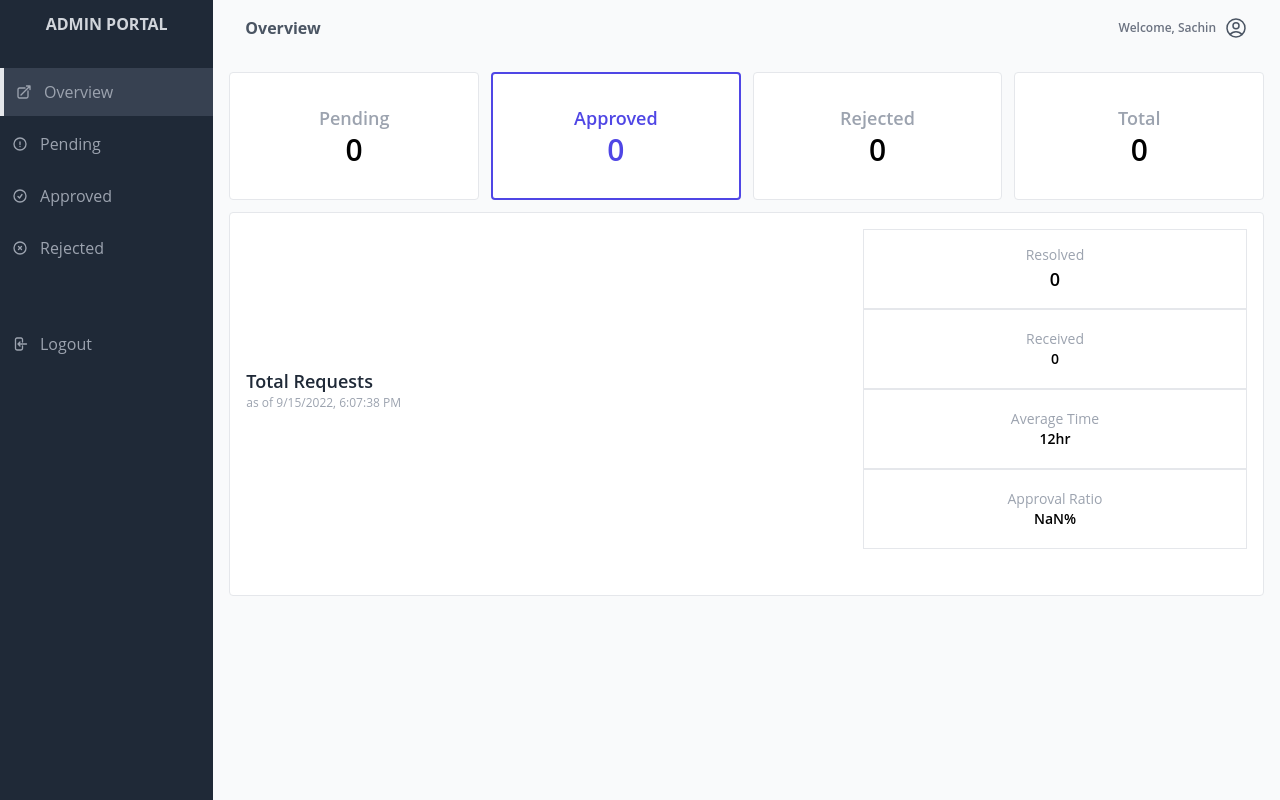
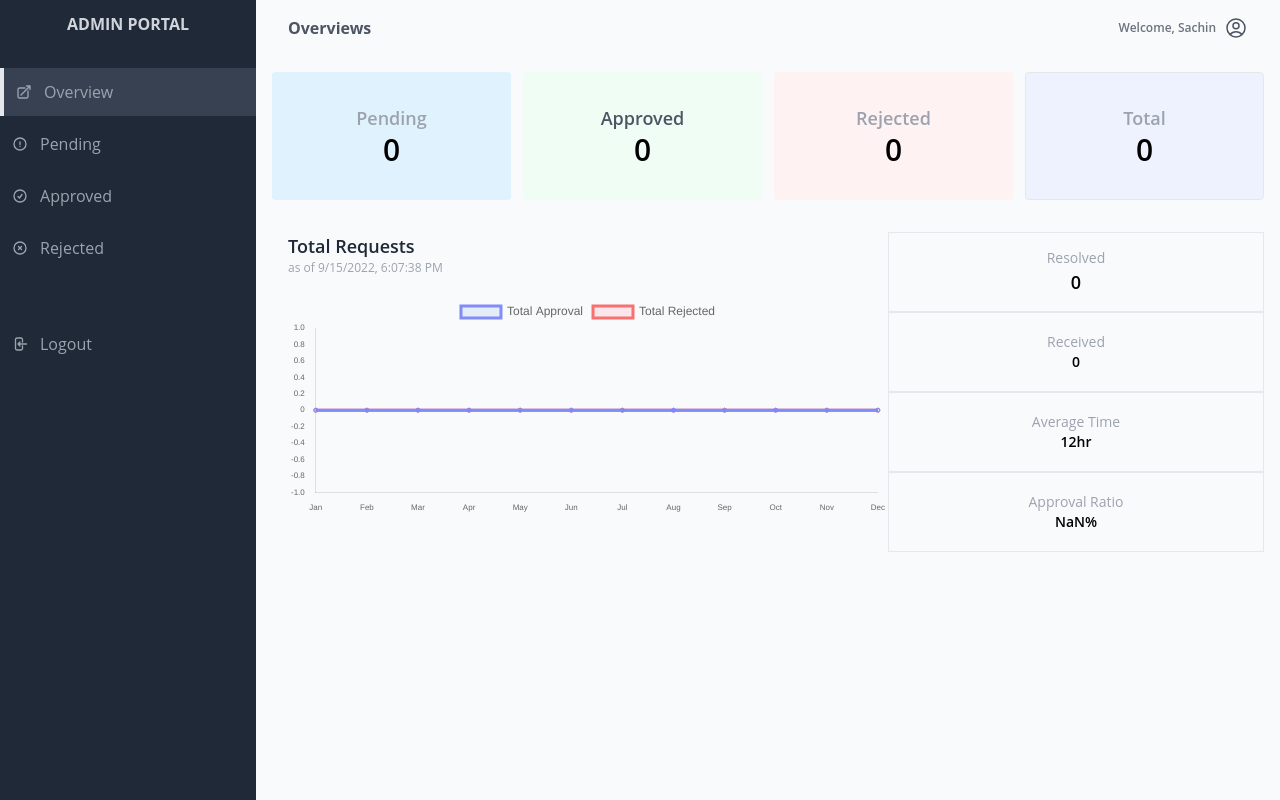
Before and after one commit to dwivedi-ritik/Gatepass-Portal, a Next.js app: page /admin/overviews in a window 1280 px wide. Built offline with nearby package versions, Linux system fonts and the light colour scheme; no server answers; the database is empty; sample sign-in values are in the browser's storage.

Commit message:
Made Admin Panel Resonsive Check chart js on vercel Hope for better deployement

```diff
--- a/components/Spinner.js
+++ b/components/Spinner.js
@@ -2,10 +2,10 @@ import React from "react";
 
 export default function Spinner() {
     return (
-        <div className="relative z-10" aria-labelledby="modal-title" role="dialog" aria-modal="true">
-            <div className="fixed inset-0 bg-gray-100 bg-opacity-75 transition-opacity"></div>
+        <div className="relative z-10 " aria-labelledby="modal-title" role="dialog" aria-modal="true">
+            <div className="fixed inset-0 bg-white bg-opacity-75 transition-opacity"></div>
             <div className="fixed inset-0 z-10 overflow-y-auto">
-                <div className="flex justify-center my-16">
+                <div className="flex justify-center h-screen items-center -my-12">
                     <div role="status">
                         <svg className="inline mr-2 w-24 h-24 text-gray-200 animate-spin  fill-blue-600" viewBox="0 0 100 101" fill="none" xmlns="http://www.w3.org/2000/svg">
                             <path d="M100 50.5908C100 78.2051 77.6142 100.591 50 100.591C22.3858 100.591 0 78.2051 0 50.5908C0 22.9766 22.3858 0.59082 50 0.59082C77.6142 0.59082 100 22.9766 100 50.5908ZM9.08144 50.5908C9.08144 73.1895 27.4013 91.5094 50 91.5094C72.5987 91.5094 90.9186 73.1895 90.9186 50.5908C90.9186 27.9921 72.5987 9.67226 50 9.67226C27.4013 9.67226 9.08144 27.9921 9.08144 50.5908Z" fill="currentColor" />
--- a/components/admin/AdminNav.js
+++ b/components/admin/AdminNav.js
@@ -1,13 +1,25 @@
 import React from "react";
 
-export default function AdminNav() {
+export default function AdminNav(props) {
+    const toggleSideNavOpen = () => {
+        const sideNav = document.querySelector('.sidenav')
+        sideNav.classList.remove('hidden')
+        sideNav.classList.add("absolute")
+        sideNav.classList.add("top-0")
+        sideNav.classList.add("left-0")
+        sideNav.classList.add("bottom-0")
+        sideNav.classList.add("right-0")
+    }
     return (
         <div className="mt-4 mx-4 flex justify-between items-center">
-            <p className="font-bold text-gray-600">Overview</p>
+            <svg onClick={toggleSideNavOpen} className="w-6 h-6 md:hidden text-gray-600" aria-hidden="true" fill="currentColor" viewBox="0 0 20 20" xmlns="http://www.w3.org/2000/svg">
+                <path fill-rule="evenodd" d="M3 5a1 1 0 011-1h12a1 1 0 110 2H4a1 1 0 01-1-1zM3 10a1 1 0 011-1h12a1 1 0 110 2H4a1 1 0 01-1-1zM3 15a1 1 0 011-1h12a1 1 0 110 2H4a1 1 0 01-1-1z" clip-rule="evenodd"></path></svg>
+
+            <p className="font-bold text-gray-600">{props.title}</p>
             <div className="flex items-center gap-2">
                 <p className="text-xs font-semibold text-gray-500">Welcome, Sachin</p>
                 <svg xmlns="http://www.w3.org/2000/svg" fill="none" viewBox="0 0 24 24" stroke-width="1.5" stroke="currentColor" className="w-6 h-6 text-gray-600">
-                    <path stroke-linecap="round" stroke-linejoin="round" d="M17.982 18.725A7.488 7.488 0 0012 15.75a7.488 7.488 0 00-5.982 2.975m11.963 0a9 9 0 10-11.963 0m11.963 0A8.966 8.966 0 0112 21a8.966 8.966 0 01-5.982-2.275M15 9.75a3 3 0 11-6 0 3 3 0 016 0z" />
+                    <path strokeLinecap="round" strokeLinejoin="round" d="M17.982 18.725A7.488 7.488 0 0012 15.75a7.488 7.488 0 00-5.982 2.975m11.963 0a9 9 0 10-11.963 0m11.963 0A8.966 8.966 0 0112 21a8.966 8.966 0 01-5.982-2.275M15 9.75a3 3 0 11-6 0 3 3 0 016 0z" />
                 </svg>
 
             </div>
--- a/components/admin/AdminOverview.js
+++ b/components/admin/AdminOverview.js
@@ -2,7 +2,7 @@ import React, { useEffect, useState } from "react";
 import AdminNav from "./AdminNav";
 
 // Chart js is having issue in production for now i have to remove it from producton
-// import ShowChart from "./ShowChart";
+import ShowChart from "./ShowChart";
 
 import Spinner from "../Spinner"
 
@@ -26,57 +26,57 @@ export default function AdminOverview() {
             {!showSpinner &&
                 <div className="w-full bg-gray-50">
                     <div className="mx-4">
-                        <AdminNav />
-                        <div className="mt-8 flex gap-3">
-                            <div className="flex h-32 w-1/4 flex-col items-center justify-center rounded border bg-white">
+                        <AdminNav title={"Overviews"} />
+                        <div className="mt-8 grid grid-cols-2 md:grid-cols-4 gap-3">
+                            <div className="flex h-32 flex-col items-center justify-center rounded  bg-sky-100 border-sky-600">
                                 <p className="text-lg font-semibold text-gray-400">Pending</p>
                                 <p className="text-3xl font-semibold">{dashboard.pendingCount}</p>
                             </div>
-                            <div className="flex h-32 w-1/4 flex-col items-center justify-center rounded border-2 border-indigo-600 bg-white">
-                                <p className="text-lg font-semibold text-indigo-600">Approved</p>
-                                <p className="text-3xl font-semibold text-indigo-600">{dashboard.approveCount}</p>
+                            <div className="flex h-32 flex-col items-center justify-center rounded   bg-green-50 border-green-600">
+                                <p className="text-lg font-semibold text-gray-600">Approved</p>
+                                <p className="text-3xl font-semibold">{dashboard.approveCount}</p>
                             </div>
-                            <div className="flex h-32 w-1/4 flex-col items-center justify-center rounded border bg-white">
+                            <div className="flex h-32 flex-col items-center justify-center rounded  bg-red-50 border-red-600">
                                 <p className="text-lg font-semibold text-gray-400">Rejected</p>
                                 <p className="text-3xl font-semibold">{dashboard.rejectCount}</p>
                             </div>
-                            <div className="flex h-32 w-1/4 flex-col items-center justify-center rounded border bg-white">
+                            <div className="flex h-32 flex-col items-center justify-center rounded border bg-indigo-50">
                                 <p className="text-lg font-semibold text-gray-400">Total</p>
                                 <p className="text-3xl font-semibold">{dashboard.pendingCount + dashboard.approveCount + dashboard.rejectCount}</p>
                             </div>
                         </div>
-                        <div className="w-full h-96 border bg-white rounded mt-3 ">
+                    </div>
+                    {/* <div className="w-full h-96 border bg-white rounded mt-3"> */}
 
-                            <div className="flex items-center justify-between">
+                    <div className="flex mt-4 flex-col md:flex-row justify-between mx-4">
                         <div className="mt-4 ml-4">
                             <p className="text-lg font-semibold text-gray-800">Total Requests</p>
                             <p className="text-xs text-gray-400">as of {new Date().toLocaleString()}</p>
 
 
-                                    {/* <ShowChart /> //B */}
+                            <ShowChart />
                         </div>
-                                <div className="flex flex-col mt-4 mr-4">
-                                    <div className="h-20 w-96 border flex flex-col items-center justify-center">
+                        <div className="grid grid-cols-2 justify-center md:grid-cols-1 md:w-1/2 mt-4">
+                            <div className="h-20  border flex flex-col items-center justify-center">
                                 <p className="text-sm text-gray-400">Resolved</p>
                                 <p className="text-lg font-semibold">{dashboard.rejectCount + dashboard.approveCount}</p>
                             </div>
-                                    <div className="h-20 w-96 border flex flex-col items-center justify-center">
+                            <div className="h-20  border flex flex-col items-center justify-center">
                                 <p className="text-sm text-gray-400">Received</p>
                                 <p className="text-sm font-semibold">{dashboard.pendingCount + dashboard.approveCount + dashboard.rejectCount}</p>
                             </div>
-                                    <div className="h-20 w-96 border flex flex-col items-center justify-center">
+                            <div className="h-20  border flex flex-col items-center justify-center">
                                 <p className="text-sm text-gray-400">Average Time</p>
                                 <p className="text-sm font-semibold">12hr</p>
                             </div>
-                                    <div className="h-20 w-96 border flex flex-col items-center justify-center">
+                            <div className="h-20  border flex flex-col items-center justify-center">
                                 <p className="text-sm text-gray-400">Approval Ratio</p>
                                 <p className="text-sm font-semibold">{(dashboard.pendingCount / dashboard.approveCount) * 100}%</p>
                             </div>
                         </div>
                     </div>
-                        </div>
+                    {/* </div>   */}
 
-                    </div>
                 </div>
             }
         </>
--- a/components/admin/SideNav.js
+++ b/components/admin/SideNav.js
@@ -15,11 +15,23 @@ export default function SideNav(props) {
     const signOutHandler = async () => {
         await signOut()
     }
+    const toggleSideNavClose = () => {
+        const sideNav = document.querySelector('.sidenav')
+        sideNav.classList.add('hidden')
+        sideNav.classList.remove("absolute")
+        sideNav.classList.remove("top-0")
+        sideNav.classList.remove("left-0")
+        sideNav.classList.remove("bottom-0")
+        sideNav.classList.remove("right-0")
+    }
     return (
+        <div className="h-screen bg-gray-800 sidenav hidden md:w-1/4 md:block ">
+            <div className="flex justify-center pt-3 relative">
+                <p className="font-bold uppercase text-gray-300">Admin Portal</p>
+                <svg onClick={toggleSideNavClose} xmlns="http://www.w3.org/2000/svg" fill="none" viewBox="0 0 24 24" strokeWidth="2" stroke="currentColor" class="w-6 h-6 text-gray-100 absolute right-4 md:hidden">
+                    <path strokeLinecap="round" strokeLinejoin="round" d="M9.75 9.75l4.5 4.5m0-4.5l-4.5 4.5M21 12a9 9 0 11-18 0 9 9 0 0118 0z" />
+                </svg>
 
-        <div className="side-nav w-1/4 h-screen max-h-auto bg-gray-800 md:w-1/5">
-            <div className="flex justify-center pt-3">
-                <p className="font-bold uppercase text-gray-300">Admin Portal</p>
             </div>
             <div className="sidenav flex flex-col items-center">
                 <div className="mt-8 flex h-12 w-full items-center justify-start gap-3 overviews hover:bg-gray-700">
@@ -52,7 +64,7 @@ export default function SideNav(props) {
                     <svg xmlns="http://www.w3.org/2000/svg" fill="none" viewBox="0 0 24 24" strokeWidth="2" stroke="currentColor" className="ml-3 h-4 w-4 text-gray-400">
                         <path strokeLinecap="round" strokeLinejoin="round" d="M9.75 9.75l4.5 4.5m0-4.5l-4.5 4.5M21 12a9 9 0 11-18 0 9 9 0 0118 0z" />
                     </svg>
-                    <Link  href="/admin/rejecteds">
+                    <Link href="/admin/rejecteds">
                         <a className="font-medium text-gray-400 cursor-pointer">Rejected</a>
                     </Link>
 
@@ -68,6 +80,5 @@ export default function SideNav(props) {
 
 
 
-
     )
 }
```
Also changed, not shown: pages/admin/approveds.js (+4 -4 lines), pages/admin/pendings.js (+5 -5 lines), pages/admin/rejecteds.js (+4 -4 lines). Lines whose indentation alone changed are shown as unchanged.
